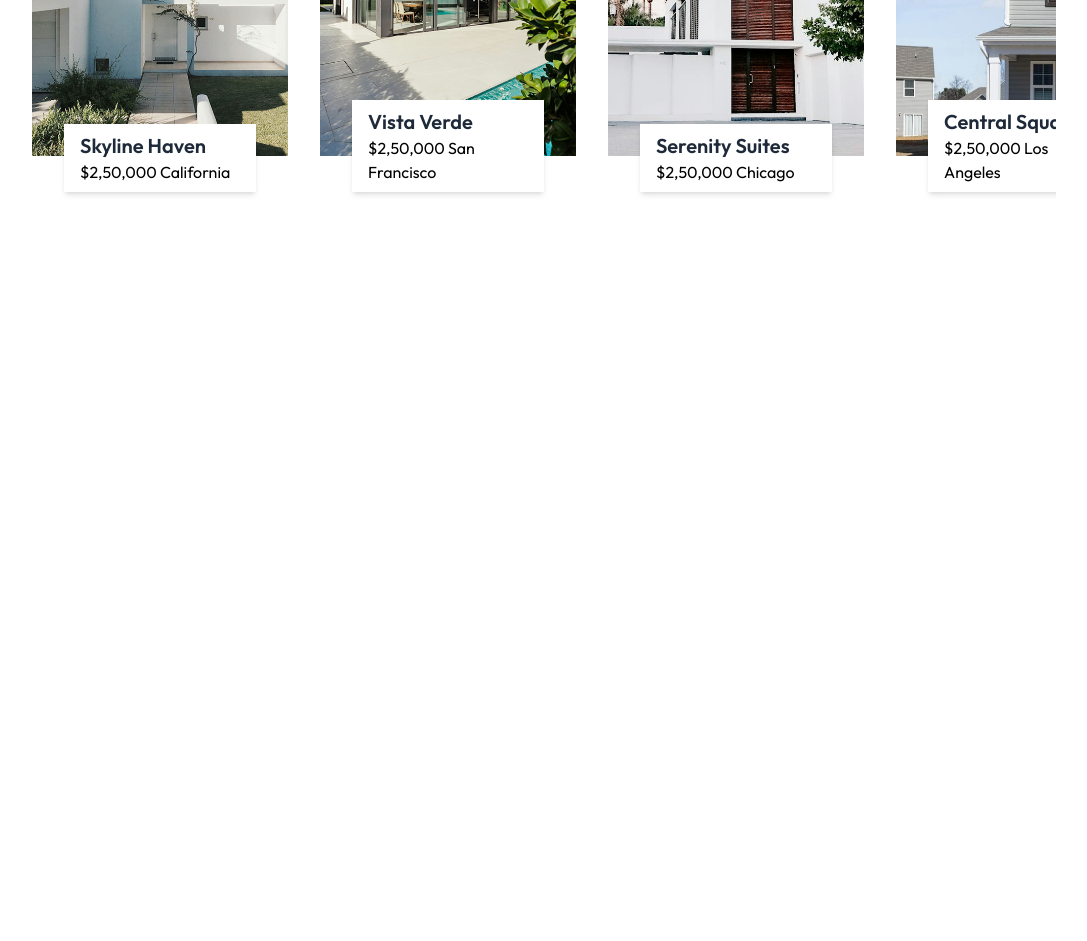
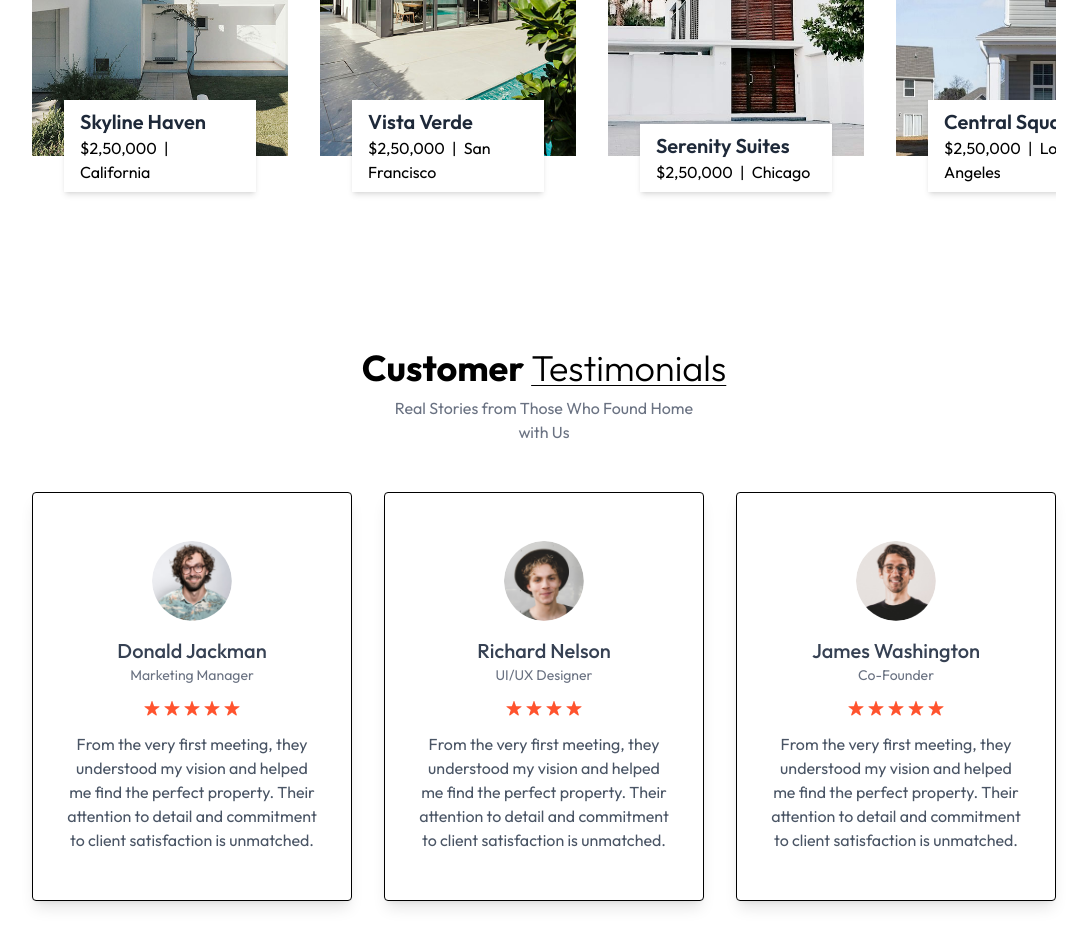
Before and after one commit to dhruv-1006/Real_Estate, a React (Vite) app: page / in a window 1280 px wide. Shown: the part 2140-3081 px from the top of the page, without its empty margins (96-1183 px from the left). Before the commit the page ends 2448 px from the top, so only its background shows below. Built offline with nearby package versions, Linux system fonts and the light colour scheme.

Commit message:
make testimonial part

```diff
--- a/index.html
+++ b/index.html
@@ -1,5 +1,5 @@
 <!doctype html>
-<html lang="en">
+<html lang="en" class="scroll-smooth">
   <head>
     <meta charset="UTF-8" />
     <link rel="icon" type="image/svg+xml" href="favicon.svg" />
--- a/src/App.jsx
+++ b/src/App.jsx
@@ -2,6 +2,7 @@
 import Header from './components/Header'
 import About from './components/About'
 import Projects from './components/Projects'
+import Testimonials from './components/Testimonials'
 
 function App() {
   return (
@@ -9,6 +10,7 @@
       <Header/>
       <About/>
       <Projects/>
+      <Testimonials/>
      </div>
   )
 }
--- a/src/components/Projects.jsx
+++ b/src/components/Projects.jsx
@@ -38,11 +38,11 @@
 
         <div className='flex justify-end items-center mb-8'>
             <button onClick={prevProject}
-             className='p-3 bg-gray-200 rounded mr-2' aria-label='Previous Project'>
+             className='p-3 bg-gray-200 rounded mr-2 cursor-pointer ' aria-label='Previous Project'>
                 <img src={assets.left_arrow} alt="Previous" />
             </button>
             <button onClick={nextProject}
-             className='p-3 bg-gray-200 rounded mr-2' aria-label='Next Project'>
+             className='p-3 bg-gray-200 rounded mr-2 cursor-pointer' aria-label='Next Project'>
                <img src={assets.right_arrow} alt="Next" />
             </button>
         </div>
@@ -62,7 +62,7 @@
                                     {project.title}
                                 </h2>
                                 <p className='text-gray-500text-sm'>
-                                    {project.price} <span></span> {project.location}
+                                    {project.price} <span className='px-1'>|</span> {project.location}
                                 </p>
                             </div>
                         </div>
--- /dev/null
+++ b/src/components/Testimonials.jsx
@@ -0,0 +1,31 @@
+import React from 'react'
+import { assets, testimonialsData } from '../assets/assets'
+
+const Testimonials = () => {
+  return (
+    <div className='container mx-auto py-10 lg:px-32 w-full overflow-hidden' id='Testimonials'>
+        <h1 className='text-2xl sm:text-4xl font-bold mb-2 text-center'>Customer <span className='underline *
+        underline-offset-4 decoration-1 under font-light'>Testimonials</span></h1>
+        <p className='text-center text-gray-500 mb-12 max-w-80 mx-auto'>Real Stories from Those Who Found Home with Us</p>
+
+        <div className='flex flex-wrap justify-center gap-8'>
+            {testimonialsData.map((testimonial, index)=>(
+                <div key={index} className='max-w-[320px] border shadow-lg rounded px-8 py-12 text-center'>
+                    <img className='w-20 h-20 rounded-full mx-auto mb-4' src={testimonial.image} alt={testimonial.alt} />
+                    <h2 className='text-xl text-gray-700 font-medium'>{testimonial.name}</h2>
+                    <p className='text-gray-500 mb-4 text-sm'>{testimonial.title}</p>
+                    <div className='flex justify-center gap-1 text-red-500 mb-4'>
+                        {Array.from({length: testimonial.rating}, (item, index)=>(
+                            <img key={index} src={assets.star_icon} alt="" />
+                        ))}
+                    </div>
+                    <p className='text-gray-600'>{testimonial.text}</p>
+                </div>
+            ))}
+        </div>
+
+    </div>
+  )
+}
+
+export default Testimonials
```
